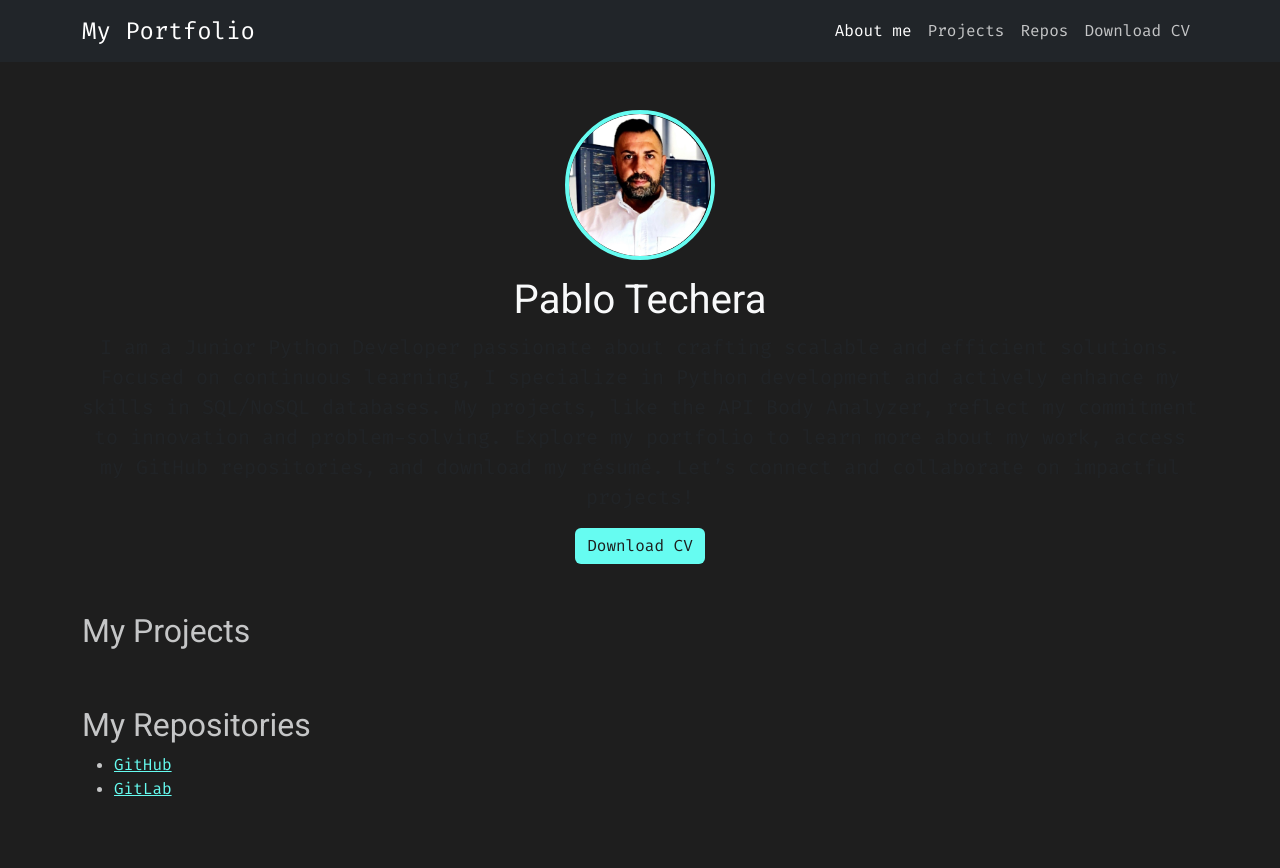
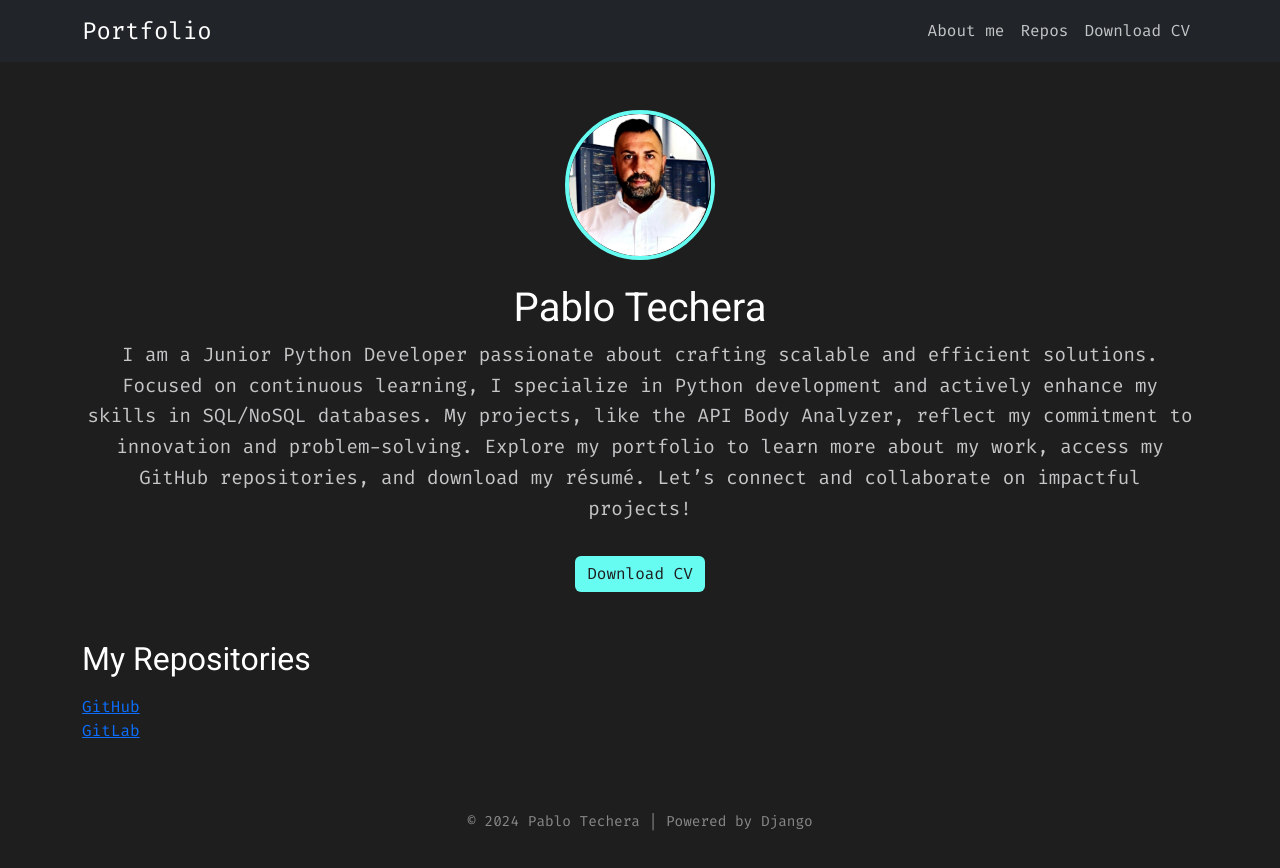
Before and after one commit to pablotech80/portfolio, a Django app: page / in a window 1280 px wide. Before the commit the page ends 796 px from the top, so only its background shows below. Run offline with Django 5.2, Linux system fonts and the light colour scheme; data comes from the database, SQL or seed files in the repository; data that the repository does not hold is empty; some libraries are stand-ins or nearby versions.

Commit message:
edit html

```diff
--- a/portfolio/templates/portfolio/home.html
+++ b/portfolio/templates/portfolio/home.html
@@ -3,7 +3,7 @@
 <head>
     <meta charset="UTF-8">
     <meta name="viewport" content="width=device-width, initial-scale=1.0">
-    <title>My Portfolio</title>
+    <title>Portfolio - Pablo Techera</title>
     <!-- Bootstrap CSS -->
     <link rel="stylesheet" href="https://cdnjs.cloudflare.com/ajax/libs/bootstrap/5.3.0/css/bootstrap.min.css">
     <!-- Google Fonts -->
@@ -16,22 +16,7 @@
         }
         h1, h2, h3 {
             font-family: 'Roboto', sans-serif;
-        }
-        a {
-            color: #66fcf1;
-        }
-        a:hover {
-            color: #45a29e;
-            text-decoration: none;
-        }
-        .btn-custom {
-            background-color: #66fcf1;
-            color: #1e1e1e;
-            border: none;
-        }
-        .btn-custom:hover {
-            background-color: #45a29e;
-            color: white;
+            color: #ffffff;
         }
         .navbar-brand {
             font-family: 'Fira Code', monospace;
@@ -46,26 +31,43 @@
         .rounded-circle {
             border: 4px solid #66fcf1;
         }
+        .btn-custom {
+            background-color: #66fcf1;
+            color: #1e1e1e;
+            border: none;
+        }
+        .btn-custom:hover {
+            background-color: #45a29e;
+            color: white;
+        }
+        .bio {
+            font-size: 1.2rem;
+            color: #c5c6c7;
+            line-height: 1.6;
+        }
+        footer {
+            text-align: center;
+            padding: 20px 0;
+            font-size: 0.9rem;
+            color: #888;
+        }
     </style>
 </head>
 <body>
-    <!-- Barra de navegación -->
+    <!-- Navbar -->
     <nav class="navbar navbar-expand-lg navbar-dark bg-dark">
         <div class="container">
-            <a class="navbar-brand" href="#">My Portfolio</a>
+            <a class="navbar-brand" href="#">Portfolio </a>
             <button class="navbar-toggler" type="button" data-bs-toggle="collapse" data-bs-target="#navbarNav" aria-controls="navbarNav" aria-expanded="false" aria-label="Toggle navigation">
                 <span class="navbar-toggler-icon"></span>
             </button>
             <div class="collapse navbar-collapse justify-content-end" id="navbarNav">
                 <ul class="navbar-nav">
                     <li class="nav-item">
-                        <a class="nav-link active" href="#">About me</a>
+                        <a class="nav-link" href="#">About me</a>
                     </li>
                     <li class="nav-item">
-                        <a class="nav-link" href="#projects">Projects</a>
-                    </li>
-                    <li class="nav-item">
-                        <a class="nav-link" href="#repos">Repos</a>
+                        <a class="nav-link" href="#repositories">Repos</a>
                     </li>
                     <li class="nav-item">
                         <a class="nav-link" href="/media/curriculum.pdf" download>Download CV</a>
@@ -75,45 +77,33 @@
         </div>
     </nav>
 
-    <!-- Información personal -->
-    <div class="container mt-5">
-        <div class="d-flex flex-column align-items-center text-center">
-            <img src="{{ personal_info.profile_picture.url }}" alt="Foto de Perfil" class="rounded-circle mb-3" style="width: 150px; height: 150px; object-fit: cover;">
-            <h1 class="text-light">{{ personal_info.name }}</h1>
-            <p class="lead text-muted">{{ personal_info.bio }}</p>
-            <a href="/media/curriculum.pdf" class="btn btn-custom" download>Download CV</a>
-        </div>
+    <!-- Main Section -->
+    <div class="container mt-5 text-center">
+        <!-- Profile Picture -->
+        <img src="{{ personal_info.profile_picture.url }}" alt="Profile Picture" class="rounded-circle mb-4" style="width: 150px; height: 150px; object-fit: cover;">
+        <!-- Name -->
+        <h1>{{ personal_info.name }}</h1>
+        <!-- Biography -->
+        <p class="bio">{{ personal_info.bio }}</p>
+        <!-- CV Download Button -->
+        <a href="/media/curriculum.pdf" class="btn btn-custom mt-3" download>Download CV</a>
     </div>
 
-    <!-- Proyectos -->
-    <div id="projects" class="container mt-5">
-        <h2>My Projects</h2>
-        <div class="row">
-            {% for project in projects %}
-            <div class="col-md-4">
-                <div class="card bg-dark text-light mb-4">
-                    {% if project.image %}
-                    <img src="{{ project.image.url }}" class="card-img-top" alt="{{ project.title }}">
-                    {% endif %}
-                    <div class="card-body">
-                        <h5 class="card-title">{{ project.title }}</h5>
-                        <p class="card-text">{{ project.description }}</p>
-                        <a href="{{ project.demo_url }}" class="btn btn-custom" target="_blank">Ver Demo</a>
-                        <a href="{{ project.code_url }}" class="btn btn-outline-light" target="_blank">Ver Código</a>
-                    </div>
-                </div>
-            </div>
-            {% endfor %}
-        </div>
+    <!-- Repositories Section -->
+    <div id="repositories" class="container mt-5">
+        <h2>My Repositories</h2>
+        <ul class="list-unstyled mt-3">
+            <li><a href="https://github.com/pablotech80" target="_blank">GitHub</a></li>
+            <li><a href="https://gitlab.com/pablotech80" target="_blank">GitLab</a></li>
+        </ul>
     </div>
 
-    <!-- Repositorios -->
-    <div id="repos" class="container mt-5">
-        <h2>My Repositories</h2>
-        <ul>
-            <li><a href="https://github.com/tuusuario" target="_blank">GitHub</a></li>
-            <li><a href="https://gitlab.com/tuusuario" target="_blank">GitLab</a></li>
-        </ul>
-    </div>
+    <!-- Footer -->
+    <footer class="mt-5">
+        <p>© 2024 Pablo Techera | Powered by Django</p>
+    </footer>
+
+    <!-- Bootstrap JS -->
+    <script src="https://cdnjs.cloudflare.com/ajax/libs/bootstrap/5.3.0/js/bootstrap.bundle.min.js"></script>
 </body>
 </html>
```
